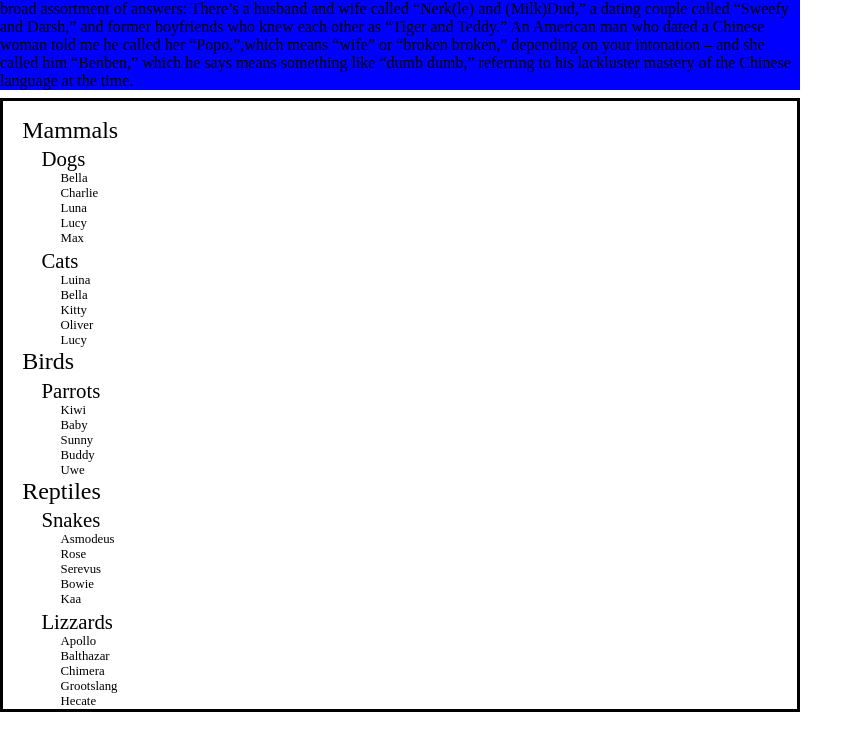
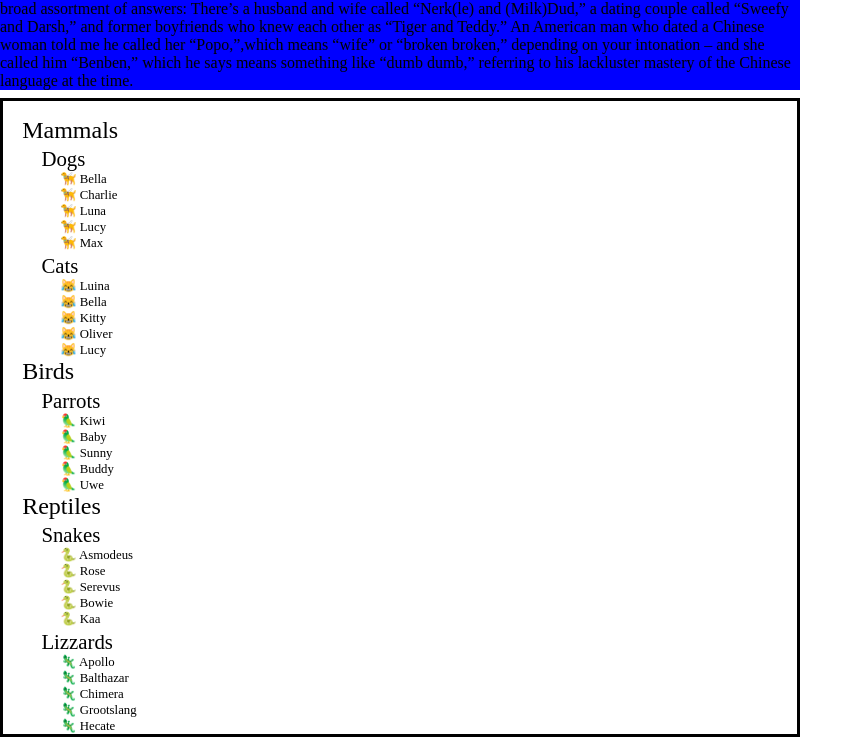
Before and after one commit to aschneiderbuch/06_Lev2_1_css-einfu-hrung_units, a plain HTML site: page index.html in a window 1280 px wide. Shown: the part 55-800 px from the top of the page, without its empty margins (0-863 px from the left). Drawn offline with Linux system fonts and the light colour scheme.

Commit message:
mitEmojis

```diff
--- a/assets/css/style.css
+++ b/assets/css/style.css
@@ -40,4 +40,22 @@ ul {
     padding-inline-start: 1.2em;
 }
 
-li
+.dogEmojis::before {
+    content: " 🦮 ";
+}
+
+.catsEmojis::before{
+    content: " 😹 ";
+}
+
+.parrotsEmojis::before{
+    content: " 🦜 ";
+}
+
+.snakesEmojis::before{
+    content: " 🐍 ";
+}
+
+.lizzardsEmojis::before{
+    content: " 🦎 ";
+}
--- a/index.html
+++ b/index.html
@@ -35,21 +35,21 @@
                 <ul>
                     <li class="tiere">
                         Dogs</li>
-                    <ul>
-                        <li>Bella</li>
-                        <li>Charlie</li>
-                        <li>Luna</li>
-                        <li>Lucy</li>
-                        <li>Max</li>
+                    <ul >
+                        <li class="dogEmojis">Bella</li>
+                        <li class="dogEmojis">Charlie</li>
+                        <li class="dogEmojis">Luna</li>
+                        <li class="dogEmojis">Lucy</li>
+                        <li class="dogEmojis">Max</li>
                     </ul>
                     </li>
                     <li class="tiere"> Cats</li>
                     <ul>
-                        <li>Luina</li>
-                        <li>Bella</li>
-                        <li>Kitty</li>
-                        <li>Oliver</li>
-                        <li>Lucy</li>
+                        <li class="catsEmojis">Luina</li>
+                        <li class="catsEmojis">Bella</li>
+                        <li class="catsEmojis">Kitty</li>
+                        <li class="catsEmojis">Oliver</li>
+                        <li class="catsEmojis">Lucy</li>
                     </ul>
                     </li>
                 </ul>
@@ -58,11 +58,11 @@
                 <ul>
                     <li class="tiere"> Parrots</li>
                     <ul>
-                        <li>Kiwi</li>
-                        <li>Baby</li>
-                        <li>Sunny</li>
-                        <li>Buddy</li>
-                        <li>Uwe</li>
+                        <li class="parrotsEmojis">Kiwi</li>
+                        <li  class="parrotsEmojis">Baby</li>
+                        <li class="parrotsEmojis">Sunny</li>
+                        <li class="parrotsEmojis">Buddy</li>
+                        <li class="parrotsEmojis">Uwe</li>
                     </ul>
                     </li>
                 </ul>
@@ -71,20 +71,20 @@
                 <ul>
                     <li class="tiere"> Snakes</li>
                     <ul>
-                        <li>Asmodeus</li>
-                        <li>Rose</li>
-                        <li>Serevus</li>
-                        <li>Bowie</li>
-                        <li>Kaa</li>
+                        <li class="snakesEmojis">Asmodeus</li>
+                        <li class="snakesEmojis">Rose</li>
+                        <li class="snakesEmojis">Serevus</li>
+                        <li class="snakesEmojis">Bowie</li>
+                        <li class="snakesEmojis">Kaa</li>
                     </ul>
                     </li>
                     <li class="tiere"> Lizzards</li>
                     <ul>
-                        <li>Apollo</li>
-                        <li>Balthazar</li>
-                        <li>Chimera</li>
-                        <li>Grootslang</li>
-                        <li>Hecate</li>
+                        <li class="lizzardsEmojis">Apollo</li>
+                        <li class="lizzardsEmojis">Balthazar</li>
+                        <li class="lizzardsEmojis">Chimera</li>
+                        <li class="lizzardsEmojis">Grootslang</li>
+                        <li class="lizzardsEmojis">Hecate</li>
                     </ul>
                     </li>
                 </ul>
```
